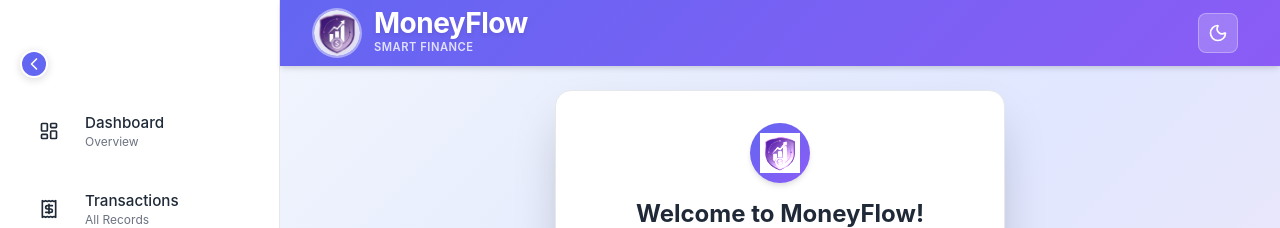
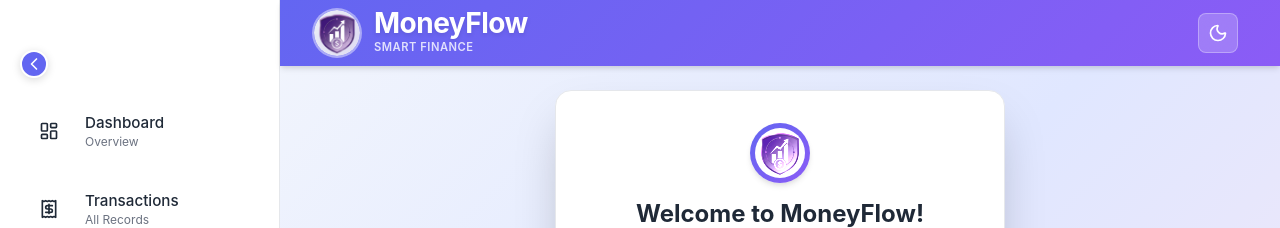
Before and after one commit to priya2004-13/financial-tracker-final, a React (Vite) app in the folder client/: page /register in a window 1280 px wide. Shown: the top 228 px of the page. Built offline with nearby package versions, Linux system fonts and the light colour scheme; no server answers.

Commit message:
refactor: update logo image size and add border-radius for consistency
Signed-off-by: Manish kumar <134037752+Manish-kumar-9601@users.noreply.github.com>

```diff
--- a/client/src/pages/auth/AuthCard.css
+++ b/client/src/pages/auth/AuthCard.css
@@ -51,9 +51,10 @@
 }
 
 .auth-logo-icon img {
-  width: 40px;
-  height: 40px;
+  width: 50px;
+  height: 50px;
   filter: brightness(1.5);
+  border-radius: 50%;
 }
 
 .auth-title {
```
